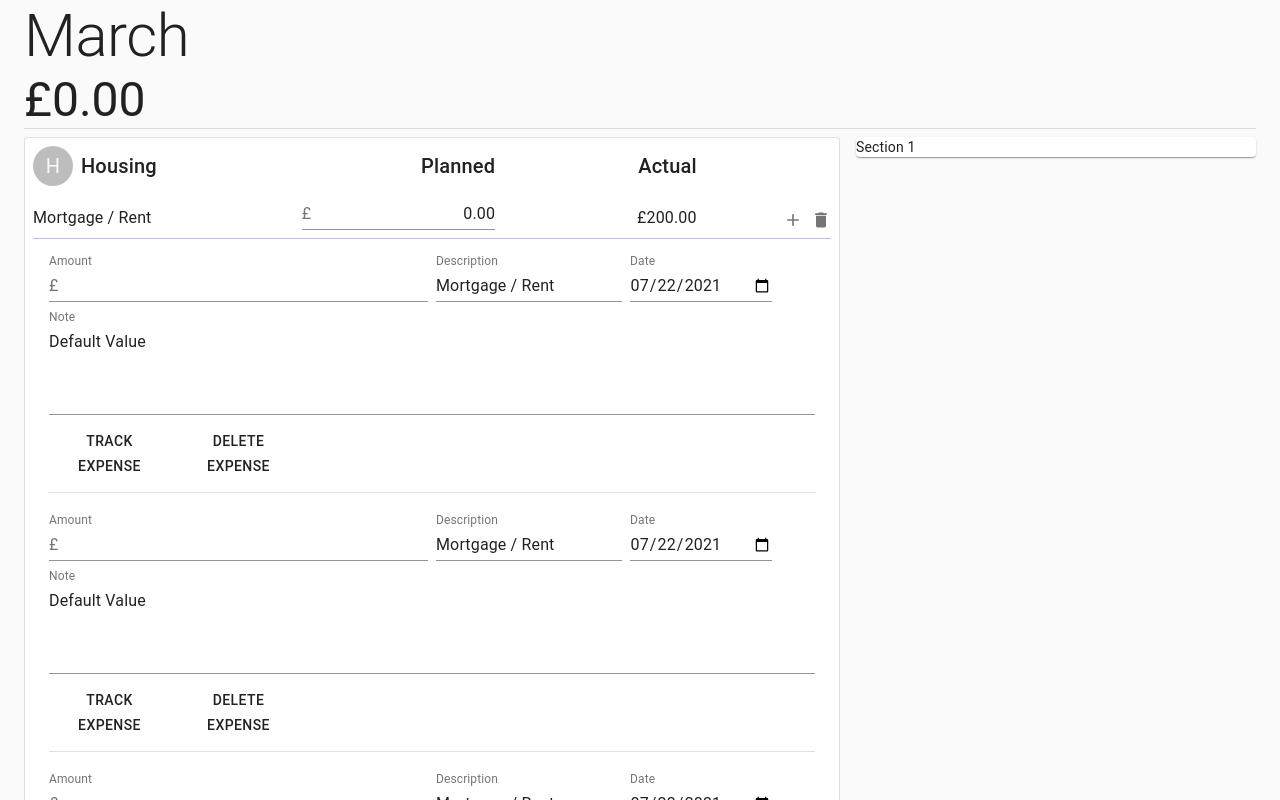
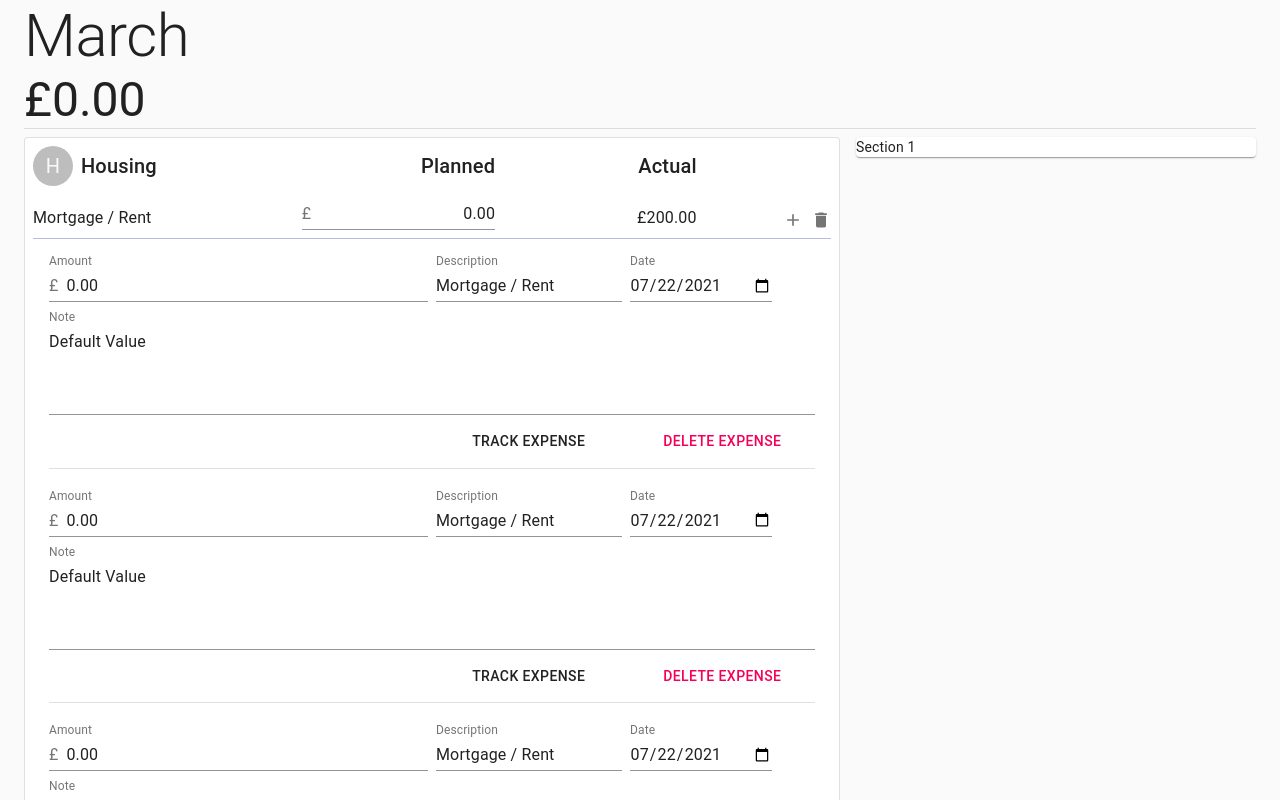
Before and after one commit to kemaakpala/everypound, a React (Create React App) app: page / in a window 1280 px wide. Shown: the top 800 px of the page. Built offline with nearby package versions, Linux system fonts and the light colour scheme.

Commit message:
updated transaction components added state to transaction component

```diff
--- a/src/Components/Transaction/Transaction.jsx
+++ b/src/Components/Transaction/Transaction.jsx
@@ -1,6 +1,6 @@
 import { useState } from 'react';
 import Grid from '@material-ui/core/Grid';
-import { Button, Divider } from '@material-ui/core';
+import { Button, Divider, Typography } from '@material-ui/core';
 import TextField from '@material-ui/core/TextField';
 import InputAdornment from '@material-ui/core/InputAdornment';
 import { makeStyles } from '@material-ui/core/styles';
@@ -19,7 +19,18 @@ const useStyles = makeStyles((theme) => ({
 }));
 
 const Transaction = ({ name }) => {
+  const [amount, setAmount] = useState(parseFloat('0').toFixed(2));
+  // const [actualAmt, setActualAmt] = useState(planned);
 
+  const handleChange = (e) => { setAmount(e.target.value) }
+  const handleBlur = (e) => {
+    const val = parseFloatAmount(e.target.value)
+    const isNan = window.isNaN(val);
+    setAmount(parseFloatAmount('0'));
+    if (!isNan) {
+      setAmount(val);
+    }
+  }
   const classes = useStyles();
   return (
     <>
@@ -32,6 +43,9 @@ const Transaction = ({ name }) => {
             InputProps={{
               startAdornment: <InputAdornment position="start">£</InputAdornment>,
             }}
+            value={amount}
+            onChange={handleChange}
+            onBlur={handleBlur}
             style={{ width: '100%' }}
           />
         </Grid>
@@ -39,7 +53,6 @@ const Transaction = ({ name }) => {
           <TextField
             label="Description"
             InputLabelProps={{ shrink: true }}
-            // className={clsx(classes.margin, classes.textField)}
             value={name}
           />
         </Grid>
--- a/src/Components/Transaction/TransactionActions.jsx
+++ b/src/Components/Transaction/TransactionActions.jsx
@@ -3,11 +3,12 @@ import Button from '@material-ui/core/Button';
 
 const TransactionActions = () => (
   <>
-    <Grid item xs={2}>
+    <Grid item xs={6}></Grid>
+    <Grid item xs={3} align="center">
       <Button>Track Expense</Button>
     </Grid>
-    <Grid item xs={2}>
-      <Button>Delete Expense</Button>
+    <Grid item xs={3} align="center">
+      <Button color="secondary">Delete Expense</Button>
     </Grid>
   </>
 )
```
